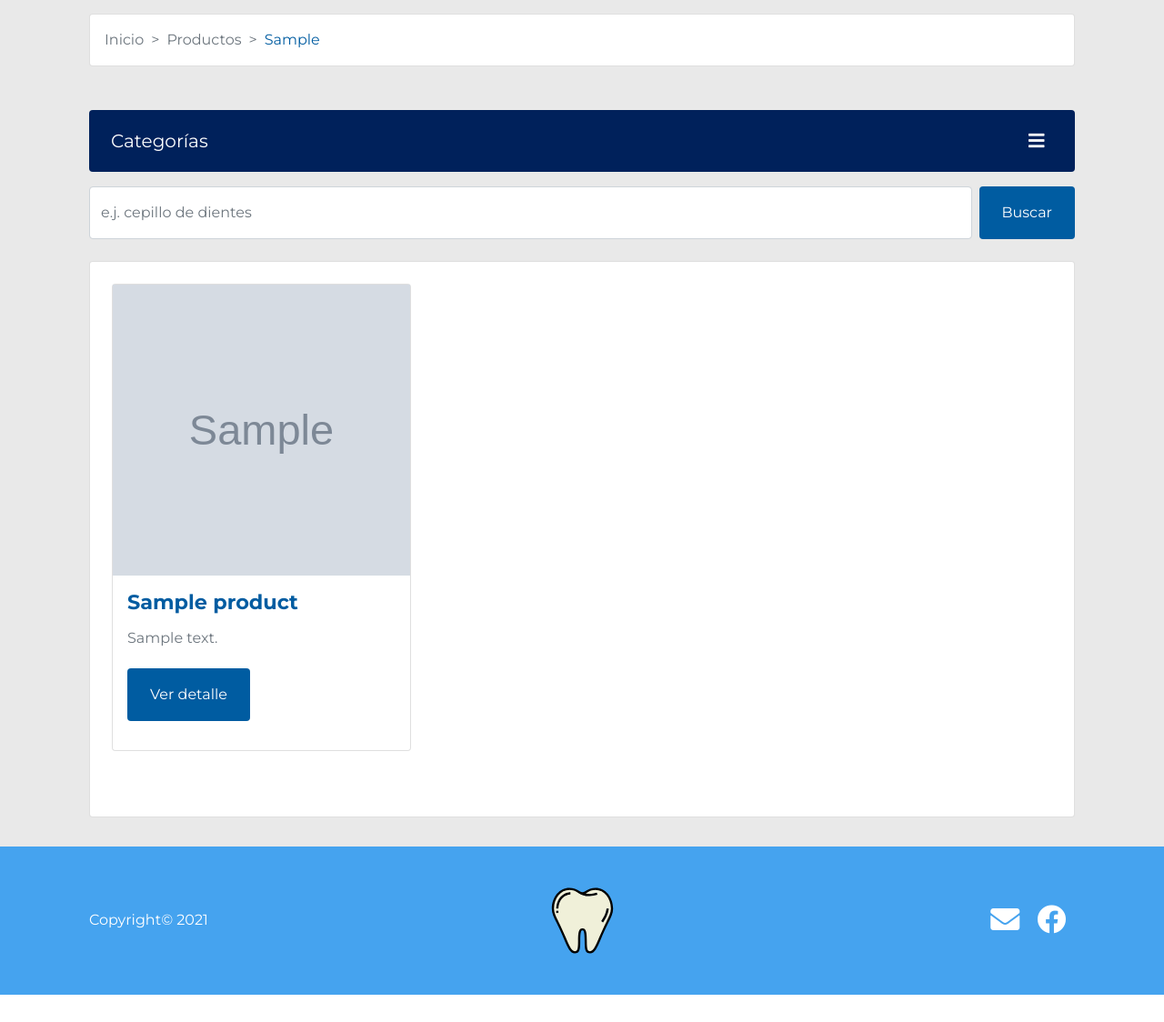
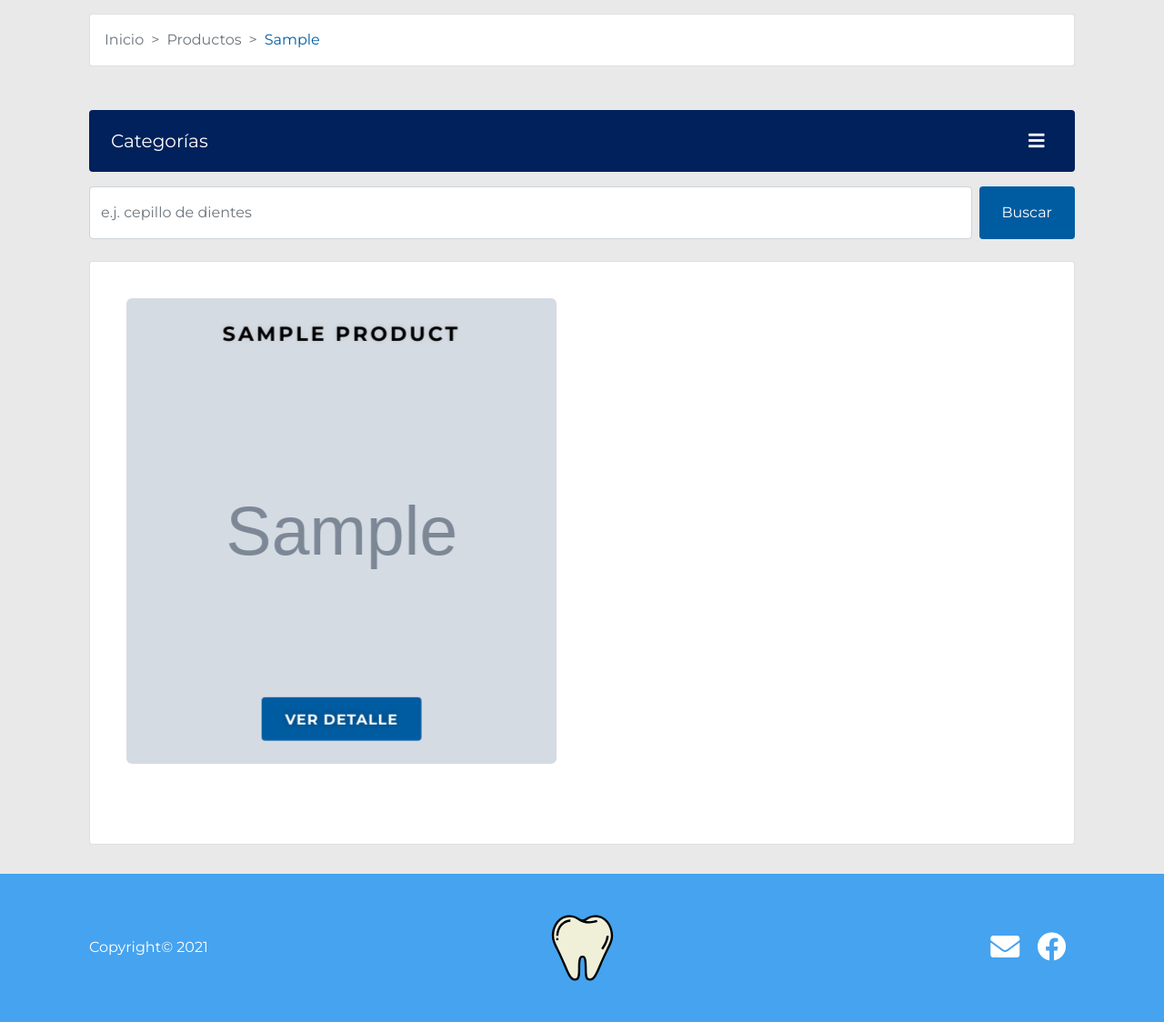
Before and after one commit to IsraGlezP/pdem, a Django app: template pdem/templates/home/products.html in a window 1280 px wide. Shown: the part 150-1274 px from the top of the page at 91% size. Before the commit the page ends 1244 px from the top, so only its background shows below. Run offline with Django 3.2, Linux system fonts and the light colour scheme; the template is opened without the code that fills it: most values are stand-ins (such as "Sample title", 1, 10 or a date in 2020); grey boxes marked "Sample" are stand-in pictures; some libraries are stand-ins or nearby versions.

Commit message:
Amazing cards for products, all filters and links working

```diff
--- a/pdem/static/css/main.css
+++ b/pdem/static/css/main.css
@@ -4,6 +4,9 @@
     --clr-primary: #45a3ef;
     --clr-secondary: #005ca1;
     --clr-accent: #00215b;
+
+    /* Time */
+    --time: 0.707s;
 }
 
 body {
@@ -136,6 +139,22 @@ footer img {
     width: 3rem;
 }
 
+::-webkit-scrollbar {
+    width: 10px;
+}
+
+::-webkit-scrollbar-track {
+    background: #f1f1f1;
+}
+
+::-webkit-scrollbar-thumb {
+    background: var(--clr-secondary);
+}
+
+::-webkit-scrollbar-thumb:hover {
+    background: var(--clr-secondary);
+}
+
 /* Media queries */
 @media screen and (min-width: 768px) {
     /* html {
@@ -172,7 +191,7 @@ footer img {
 
 @media screen and (min-width: 2600px) {
     html {
-        font-size: 26px;
+        font-size: 22px;
     }
     footer {
         background-size: 3%;
--- a/pdem/static/css/products.css
+++ b/pdem/static/css/products.css
@@ -34,3 +34,177 @@
 .filter-navbar .navbar-nav .nav-link.active {
     color: var(--clr-primary);
 }
+
+/* Flipping cards */
+.wrapper {
+    display: flex;
+    flex-flow: row wrap;
+    justify-content: center;
+}
+
+.flipping-card {
+    width: 100%;
+    height: 32rem;
+    margin: 1em;
+    perspective: 1500px;
+    /* border: 1px solid var(--clr-secondary);
+    border-radius: 6px; */
+}
+
+.flipping-card .content {
+    position: relative;
+    width: 100%;
+    height: 100%;
+    transform-style: preserve-3d;
+    transition: transform 0.6s cubic-bezier(0.75, 0, 0.85, 1);
+}
+
+.more {
+    display: none;
+}
+
+.more:checked ~ .content {
+    transform: rotateY(180deg);
+}
+
+.front,
+.back {
+    position: absolute;
+    top: 0;
+    left: 0;
+    width: 100%;
+    height: 100%;
+    backface-visibility: hidden;
+    transform-style: preserve-3d;
+    border-radius: 6px;
+}
+
+.front .inner,
+.back .inner {
+    height: 100%;
+    display: grid;
+    padding: 1.5rem;
+    transform: translateZ(80px) scale(0.94);
+}
+
+.front {
+    background-size: cover;
+    background-repeat: no-repeat;
+    background-position: bottom center;
+}
+
+.front:after {
+    content: "";
+    position: absolute;
+    top: 0;
+    left: 0;
+    width: 100%;
+    height: 100%;
+    display: block;
+    border-radius: 6px;
+    backface-visibility: hidden;
+    /* background: linear-gradient(40deg, rgba(67, 138, 243, 0.2), rgba(78, 129, 240, 0.2)); */
+}
+
+.front .inner {
+    grid-template-rows: 5fr 1fr 1fr 2fr 1fr;
+    justify-items: center;
+}
+
+.front h2 {
+    grid-row: 1;
+    margin-bottom: 0.3em;
+    text-transform: uppercase;
+    letter-spacing: 3px;
+    color: #000;
+    text-shadow: 0 0 6px rgba(0, 0, 0, 0.1);
+}
+
+.back {
+    transform: rotateY(180deg);
+    background-color: #fff;
+    border: 2px solid #f0f0f0;
+}
+
+.back .inner {
+    grid-template-rows: 1fr 2fr 1fr 2fr 14fr 1fr 1fr;
+    grid-template-columns: repeat(4, auto);
+    grid-column-gap: 0.8em;
+    justify-items: center;
+}
+
+.back .description {
+    grid-row: 5;
+    grid-column: 1/-1;
+    border-radius: 5px;
+    line-height: 1.5;
+    overflow: auto;
+    color: #000;
+    padding-right: 10px;
+}
+
+.back .description ul {
+    list-style-type: circle;
+    color: #000;
+}
+
+.back .description ul li {
+    margin: 1rem;
+}
+
+.back .location {
+    grid-row: 1;
+}
+
+.back .location {
+    grid-column: 1/4;
+    justify-self: left;
+}
+
+.back .button {
+    grid-column: 1/-1;
+    justify-self: center;
+}
+
+.button-flipping-card {
+    grid-row: -1;
+    text-transform: uppercase;
+    letter-spacing: 1px;
+    font-weight: 700;
+    cursor: pointer;
+    display: block;
+    padding: 0 1.5em;
+    height: 3em;
+    line-height: 2.9em;
+    min-width: 3em;
+    background-color: transparent;
+    border: solid 2px var(--clr-secondary);
+    background-color: var(--clr-secondary);
+    color: #fff;
+    border-radius: 4px;
+    text-align: center;
+    left: 50%;
+    backface-visibility: hidden;
+    transition: 0.3s ease-in-out;
+    text-shadow: 0 0 6px rgba(0, 0, 0, 0.3);
+}
+
+.button-flipping-card:hover {
+    background-color: var(--clr-accent);
+    box-shadow: 0 0 50px rgba(0, 0, 0, 0.5);
+    text-shadow: none;
+    color: #fff;
+}
+
+.button-flipping-card.return {
+    line-height: 3em;
+    color: #fff;
+    border-color: var(--clr-secondary);
+    text-shadow: none;
+}
+
+.button-flipping-card.return:hover {
+    background-color: var(--clr-accent);
+    color: #fff;
+    box-shadow: none;
+}
--- a/pdem/templates/base.html
+++ b/pdem/templates/base.html
@@ -73,7 +73,7 @@
     {% block content %} {% endblock content %}
 
     <!-- Footer -->
-    <footer>
+    <footer class="mt-auto">
         <div class="container">
             <div class="row p-3 d-flex align-items-center text-white justify-content-around">
                 <div class="col-6">Copyright&#169; 2021</div>
--- a/pdem/templates/home/products.html
+++ b/pdem/templates/home/products.html
@@ -67,33 +67,50 @@
             <div class="col-12 mt-4">
                 <div class="card products-card">
                     <div class="row p-3 p-lg-4">
+                        {% if products_list %}
                             {% for product in products_list %}
-                        <div class="col-12 col-md-6 col-xl-4 mb-5">
-                            <div class="card">
-                                <div class="row g-0">
-                                    <div class="col-12">
-                                        <img src="{{ product.photo_main.url }}" class="img-fluid w-100" style="height: 20rem;">
+                            <div class="col-12 col-lg-6 mb-5">
+                                <div class="wrapper">
+                                    <div class="flipping-card">
+                                        <input type="checkbox" id="card{{ forloop.counter0 }}" class="more" aria-hidden="true">
+                                        <div class="content">
+                                            <div class="front" style="background-image: url('{{ product.photo_main.url }}')">
+                                                <div class="inner">
+                                                    <h2 class="fw-bold">{{ product.name }}</h2>
+                                                    <label for="card{{ forloop.counter0 }}" class="button-flipping-card" aria-hidden="true">
+                                                        Ver detalle
+                                                    </label>
                                                 </div>
-                                    <div class="col-12">
-                                        <div class="card-body">
-                                            <h2 class="card-title fw-bold main-title">{{ product.name }}</h2>
-                                            <!-- <hr> -->
-                                            <h6 class="text-muted mt-3">{{ product.description }}</h6>
-                                            <button class="btn btn-search my-3">Ver detalle</button>
-                                            <!-- <p class="fw-bold p-0 m-0">Variantes</p>
-                                            <ul class="p-0 m-0">
+                                            </div>
+                                            <div class="back">
+                                                <div class="inner">
+                                                    <div class="description">
+                                                        <p>{{ product.description }}</p>
+                                                        <ul>
                                                             {% for variant in variants_list %}
                                                                 {% if variant.product.id == product.id %}
                                                                 <li>{{ variant.value }} {{ variant.unit_measurement }}</li>
                                                                 {% endif%}
                                                             {% endfor %}
-                                            </ul> -->
+                                                        </ul>
+                                                    </div>
+                                                    <div class="location fw-bold main-title">{{ product.name }}</div>
+                                                    <label for="card{{ forloop.counter0 }}" class="button-flipping-card return" aria-hidden="true">
+                                                        <i class="fas fa-arrow-left"></i>
+                                                    </label>
+                                                </div>
                                             </div>
                                         </div>
                                     </div>
                                 </div>
                             </div>
                             {% endfor %}
+                        {% else %}
+                        <div class="col">
+                            <h2>No se han encontrado resultados.</h2>
+                            <p>Intente con otros parámetros de búsqueda.</p>
+                        </div>
+                        {% endif %}
                     </div>
 
                     <!-- Pagination -->
```
Lines whose indentation alone changed are shown as unchanged.
